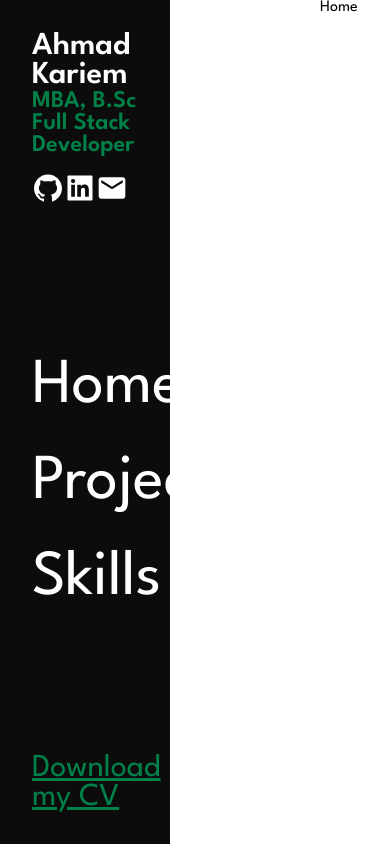
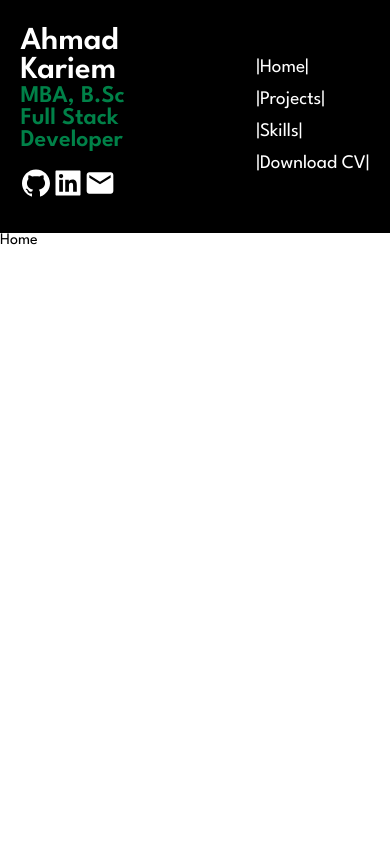
Before and after one commit to YSquid/portfolio2.0, a React (Create React App) app: page / in a window 390 px wide. Built offline with nearby package versions, Linux system fonts and the light colour scheme.

Commit message:
Nav styled - layout for all testing resolutions

```diff
--- a/src/app/App.css
+++ b/src/app/App.css
@@ -1,6 +1,16 @@
 .App{
     background-color: --var(--light-main);
     min-height: 100vh;
+    min-width: 100vw;
     display: grid;
     grid-template-areas: "Nav Main";
 }
+
+@media only screen and (max-width: 600px) {
+    .App{
+        background-color: --var(--light-main);
+        min-height: 100vh;
+        display: flex;
+        flex-direction: column;
+    }
+}
--- a/src/components/nav/Nav.css
+++ b/src/components/nav/Nav.css
@@ -1,10 +1,9 @@
 .Nav {
-  background-color: var(--dark-backdrop);
+  background-color: var(--dark-main);
   max-width: 33%;
   display: flex;
   flex-direction: column;
-  justify-content: space-between;
-  padding-top: 2rem;
+  justify-content: space-around;
   padding-bottom: 2rem;
   padding-right: 2rem;
   padding-left: 2rem;
@@ -41,31 +40,27 @@
   margin-bottom: 1rem;
 }
 
-/* .GitHub_icon {
-  color: white;
-  font-size: 2rem;
-}
-
-.Linkedin_icon {
-  color: white;
-  font-size: 2rem;
-}
-
-.Email_icon {
-  color: white;
-  font-size: 2rem;
-} */
-
 /*Nav Link Styles*/
 
 .Nav_links {
   font-size: 4rem;
+  display: flex;
+  flex-direction: column;
+  flex-shrink: 1;
 }
 
 .Nav_items {
   list-style: none;
   text-decoration: none;
   line-height: 1.5;
+  background-color: var(--accent-1);
+  padding: 4rem 1.5rem;
+  border-radius: 1rem;
+}
+
+.Nav_items li {
+  margin: 1rem 0;
+  font-size: 3rem;
 }
 
 .Nav_items li a:link {
@@ -83,13 +78,17 @@
   color: var(--accent-2);
 }
 
+#CV:hover{
+  color: var(--black-text);
+  word-break: none;
+}
+
 /*Nav footer styles*/
 
 .CV a:link {
   font-size: 2rem;
   color: var(--accent-1);
 }
-
 
 .CV a:visited {
   color: var(--accent-1);
@@ -98,3 +97,63 @@
 .CV a:hover {
   color: var(--accent-2);
 }
+
+/* MEDIA QUERIES */
+
+/*At 1050/900/750px smaller link font size*/
+
+@media only screen and (max-width: 1050px) {
+  .Nav_items li {
+    font-size: 2.5rem;
+  }
+}
+
+@media only screen and (max-width: 900px) {
+  .Nav_items li {
+    font-size: 2rem;
+  }
+}
+
+@media only screen and (max-width: 750px) {
+  .Nav_items li {
+    font-size: 1.6rem;
+  }
+}
+
+/* Horizontal layout below 600px */
+@media only screen and (max-width: 600px) {
+  .Nav {
+    max-width: 100%;
+    flex-direction: row;
+    max-height: 20vh;
+    min-width: 100vw;
+    align-items: center;
+    justify-content: space-around;
+    padding-top: 2rem;
+    padding-bottom: 2rem;
+    padding-left: 0;
+    padding-right:0;
+  }
+
+  .Nav_title {
+    max-width: 50%;
+  }
+
+  .Nav_links {
+    flex-direction: row;
+  }
+
+  .Nav_items {
+    padding: 0;
+    display: flex;
+    flex-direction: column;
+    max-height: 20vh;
+    line-height: 0;
+    background-color: transparent;
+  }
+
+  .Nav_items li {
+    font-size: 1.2rem;
+  }
+
+}
--- a/src/components/nav/Nav.js
+++ b/src/components/nav/Nav.js
@@ -35,17 +35,26 @@ function Nav() {
       <nav className="Nav_links">
         <ul className="Nav_items">
           <li>
-            <Link to="/">Home</Link>
+            <Link to="/">|Home|</Link>
           </li>
           <li>
-            <Link to="/projects">Projects</Link>
+            <Link to="/projects">|Projects|</Link>
           </li>
           <li>
-            <Link to="/skills">Skills</Link>
+            <Link to="/skills">|Skills|</Link>
+          </li>
+          <li>
+            <a
+              href="https://drive.google.com/file/d/1x2mc9Uwp1gL1Wp9OwQAI8VtA4HDg0Z7q/view?usp=sharing"
+              download="AhmadCV"
+              target="_blank"
+            >
+              |Download CV|
+            </a>
           </li>
         </ul>
       </nav>
-      <div className="CV">
+      {/* <div className="CV">
         <a
           href="https://drive.google.com/file/d/1x2mc9Uwp1gL1Wp9OwQAI8VtA4HDg0Z7q/view?usp=sharing"
           download="AhmadCV"
@@ -53,7 +62,7 @@ function Nav() {
         >
           Download my CV
         </a>
-      </div>
+      </div> */}
     </div>
   );
 }
```
Lines whose indentation alone changed are shown as unchanged.
